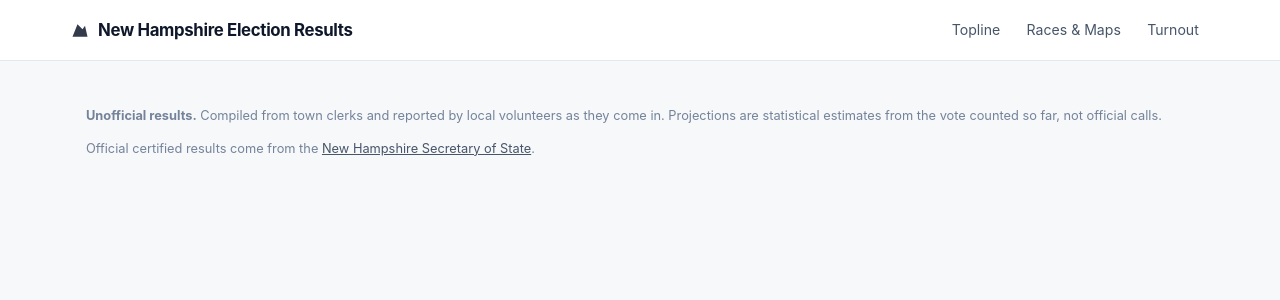
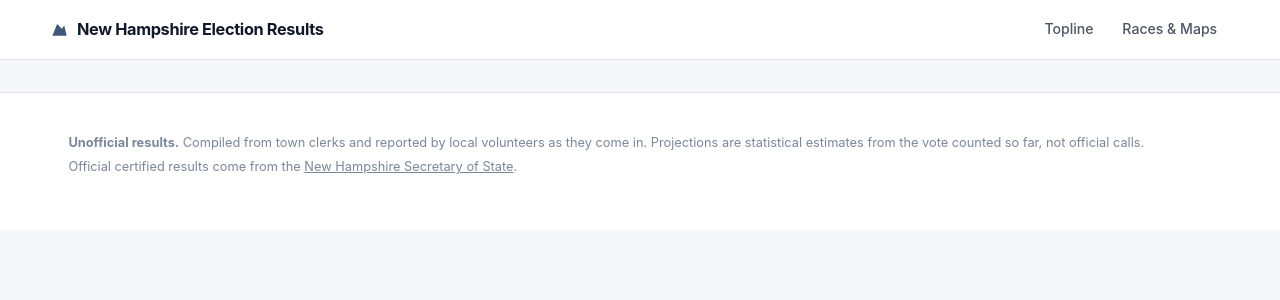
Before and after one commit to cmaidmentnh/nh-election-results, a Flask app: template templates/results_base.html in a window 1280 px wide. Shown: the top 300 px of the page. Run offline with Flask 3, Linux system fonts and the light colour scheme; the template is opened without the code that fills it, so the values that code supplies are empty.

Commit message:
Results site: light only, namespaced tokens, one typeface
Putting the map page inside a dark-capable shell broke it. portal.css is
explicitly light-only and defines its own --ink, --line and --muted; results.css
defined the same names, and its dark-mode block outranked them - so dark text
colours won while portal's hardcoded white panels stayed light, leaving the
candidate names, the precinct table and the scoreboard invisible against their
own backgrounds.

Dark mode is gone - it was never asked for and it caused this - and every
custom property here is now namespaced --rs-*, so the two stylesheets cannot
fight again. Headlines drop Palatino for the body sans at a tighter, heavier
setting, which reads like a results desk rather than a book.

Also: the clock shows 1:49 PM rather than 13:49:14, and the nav no longer links
to /turnout, which is a page on the old site and renders in the old chrome.

Co-Authored-By: Claude Opus 5 (1M context) <noreply@anthropic.com>
Claude-Session: https://claude.ai/code/session_011eaCbTnxHZGipUW4pP7Kim

```diff
--- a/static/css/results.css
+++ b/static/css/results.css
@@ -1,217 +1,162 @@
 /* nhelectionresults.org — standalone results site.
-   Palette validated with the data-viz six checks (light surface #f7f8fa):
-     R #c62828 / D #1d4ed8 — CVD ΔE 27.8 (protan), normal-vision ΔE 36.4,
-     both ≥3:1 against the surface. Party colour follows the entity, never rank.
-   Status is text + a neutral chip, so it never competes with party hue.        */
+   Light only, to match portal.css. Every custom property is namespaced --rs-*
+   so it cannot collide with portal.css, which defines its own --ink / --line /
+   --muted; an earlier unnamespaced version fought it and made half the map
+   page's text invisible.
+
+   Party colours validated with the data-viz six checks against this surface:
+   R #b91c1c / D #1d4ed8 — CVD dE and normal-vision separation both clear,
+   contrast >= 3:1. Party colour follows the entity, never rank.               */
 
 :root {
   color-scheme: light;
-  --surface:      #f7f8fa;
-  --panel:        #ffffff;
-  --panel-2:      #fbfcfd;
-  --line:         #e3e8ef;
-  --line-strong:  #cbd5e1;
-  --ink:          #0f172a;
-  --ink-2:        #475569;
-  --ink-3:        #74839a;
-
-  --r:            #c62828;
-  --r-weak:       #f6dcdc;
-  --d:            #1d4ed8;
-  --d-weak:       #dbe4fb;
-
-  /* Ordinal confidence ramp — one hue per party, dark = settled, pale = open. */
-  --r-4: #8c1d1d;  --r-3: #c62828;  --r-2: #dd6a6a;  --r-1: #eeb3b3;
-  --d-4: #16358f;  --d-3: #1d4ed8;  --d-2: #6a8ce4;  --d-1: #b3c5f2;
-  --none:         #e6eaf0;   /* no contest */
-  --unfiled:      #f0e2c8;   /* nobody filed — a write-in decides it */
-
-  --good:         #15803d;
-  --warn:         #b45309;
-  --shadow:       0 1px 2px rgba(15,23,42,.05), 0 4px 14px rgba(15,23,42,.05);
-  --radius:       12px;
-}
-
-@media (prefers-color-scheme: dark) {
-  :root:not([data-theme="light"]) {
-    color-scheme: dark;
-    --surface: #0d1117; --panel: #161b22; --panel-2: #1c222b;
-    --line: #263041; --line-strong: #37415280;
-    --ink: #f1f5f9; --ink-2: #b3c0d1; --ink-3: #8b98ab;
-    --r: #ef5350; --r-weak: #3a1a1a; --d: #6c9bff; --d-weak: #16213f;
-    --r-4: #ff8a85; --r-3: #ef5350; --r-2: #b3453f; --r-1: #6d2a28;
-    --d-4: #9dbcff; --d-3: #6c9bff; --d-2: #40619f; --d-1: #24365c;
-    --none: #222a36; --unfiled: #4a3f2a;
-    --good: #4ade80; --warn: #fbbf24;
-    --shadow: 0 1px 2px rgba(0,0,0,.4), 0 4px 14px rgba(0,0,0,.3);
-  }
-}
-:root[data-theme="dark"] {
-  color-scheme: dark;
-  --surface: #0d1117; --panel: #161b22; --panel-2: #1c222b;
-  --line: #263041; --line-strong: #374152;
-  --ink: #f1f5f9; --ink-2: #b3c0d1; --ink-3: #8b98ab;
-  --r: #ef5350; --r-weak: #3a1a1a; --d: #6c9bff; --d-weak: #16213f;
-  --r-4: #ff8a85; --r-3: #ef5350; --r-2: #b3453f; --r-1: #6d2a28;
-  --d-4: #9dbcff; --d-3: #6c9bff; --d-2: #40619f; --d-1: #24365c;
-  --none: #222a36; --unfiled: #4a3f2a;
-  --good: #4ade80; --warn: #fbbf24;
-  --shadow: 0 1px 2px rgba(0,0,0,.4), 0 4px 14px rgba(0,0,0,.3);
+  --rs-surface:   #f5f7fa;
+  --rs-panel:     #ffffff;
+  --rs-panel-2:   #f9fafc;
+  --rs-line:      #e2e7ee;
+  --rs-ink:       #111827;
+  --rs-ink-2:     #4b5563;
+  --rs-ink-3:     #7b8798;
+  --rs-r:         #b91c1c;
+  --rs-d:         #1d4ed8;
+  --rs-good:      #15803d;
+  --rs-warn:      #b45309;
+  --rs-navy:      #1e3a5f;
+  --rs-shadow:    0 1px 2px rgba(16,24,40,.05), 0 6px 18px rgba(16,24,40,.05);
+  --rs-radius:    12px;
+  --rs-sans:      ui-sans-serif, -apple-system, BlinkMacSystemFont, "Segoe UI",
+                  Inter, Roboto, "Helvetica Neue", Arial, sans-serif;
 }
 
 * { box-sizing: border-box; }
 html, body { margin: 0; }
 body {
-  background: var(--surface);
-  color: var(--ink);
-  font: 16px/1.55 ui-sans-serif, -apple-system, BlinkMacSystemFont, "Segoe UI",
-        Roboto, Helvetica, Arial, sans-serif;
+  background: var(--rs-surface);
+  color: var(--rs-ink);
+  font: 16px/1.55 var(--rs-sans);
   -webkit-font-smoothing: antialiased;
+  text-rendering: optimizeLegibility;
 }
 a { color: inherit; }
-.wrap { max-width: 1140px; margin: 0 auto; padding: 0 1rem; }
+.wrap { max-width: 1180px; margin: 0 auto; padding: 0 1.15rem; }
+
+/* Headlines share the body sans - tight, dark and confident reads more like a
+   modern results desk than a book face, and it keeps one font in the page. */
+h1, h2, h3 { font-family: var(--rs-sans); margin: 0; letter-spacing: -.021em; }
+h1 { font-size: clamp(1.55rem, 3vw, 2.05rem); font-weight: 760; line-height: 1.12; }
+h2 { font-size: 1.08rem; font-weight: 700; }
+h3 { font-size: .95rem; font-weight: 700; }
+.kicker { font-size: .7rem; font-weight: 750; letter-spacing: .11em;
+          text-transform: uppercase; color: var(--rs-ink-3); }
+.muted { color: var(--rs-ink-3); }
 
 /* ---- masthead ---------------------------------------------------------- */
-.mast { background: var(--panel); border-bottom: 1px solid var(--line); }
-.mast-in { display: flex; align-items: center; gap: 1rem; padding: .85rem 0; flex-wrap: wrap; }
-.mast a.brand { font-weight: 700; letter-spacing: -.02em; font-size: 1.05rem;
-                text-decoration: none; display: flex; align-items: center; gap: .5rem; }
-.mast .granite { width: 20px; height: 20px; flex: none; }
-.mast nav { margin-left: auto; display: flex; gap: .25rem; flex-wrap: wrap; }
-.mast nav a { text-decoration: none; color: var(--ink-2); font-size: .88rem;
-              padding: .35rem .7rem; border-radius: 999px; }
-.mast nav a:hover { background: var(--panel-2); color: var(--ink); }
-.mast nav a.on { background: var(--ink); color: var(--panel); }
+.mast { background: var(--rs-panel); border-bottom: 1px solid var(--rs-line); }
+.mast-in { display: flex; align-items: center; gap: 1rem; padding: .8rem 0; flex-wrap: wrap; }
+.mast a.brand { font-weight: 750; letter-spacing: -.022em; font-size: 1.02rem;
+                text-decoration: none; display: flex; align-items: center; gap: .5rem;
+                color: var(--rs-ink); }
+.mast .granite { width: 19px; height: 19px; flex: none; color: var(--rs-navy); }
+.mast nav { margin-left: auto; display: flex; gap: .2rem; flex-wrap: wrap; }
+.mast nav a { text-decoration: none; color: var(--rs-ink-2); font-size: .88rem;
+              font-weight: 550; padding: .35rem .8rem; border-radius: 999px; }
+.mast nav a:hover { background: var(--rs-panel-2); color: var(--rs-ink); }
+.mast nav a.on { background: var(--rs-navy); color: #fff; }
 
-/* ---- shared bits ------------------------------------------------------- */
-.card { background: var(--panel); border: 1px solid var(--line);
-        border-radius: var(--radius); box-shadow: var(--shadow); }
-.muted { color: var(--ink-3); }
-.tabnum { font-variant-numeric: tabular-nums; }
+.demo-banner { background: #fffbeb; border: 1px solid #fde68a; color: #92400e;
+               padding: .55rem .85rem; border-radius: 10px; margin: 1rem 0;
+               font-weight: 650; font-size: .85rem; }
 
-.chip { display: inline-flex; align-items: center; gap: .3rem; font-size: .68rem;
-        font-weight: 700; text-transform: uppercase; letter-spacing: .05em;
-        padding: 3px 9px; border-radius: 999px;
-        background: var(--panel-2); color: var(--ink-2); border: 1px solid var(--line); }
-.chip.good   { color: var(--good); border-color: color-mix(in srgb, var(--good) 35%, var(--line)); }
-.chip.warn   { color: var(--warn); border-color: color-mix(in srgb, var(--warn) 35%, var(--line)); }
-.chip .dot { width: 7px; height: 7px; border-radius: 50%; background: currentColor; }
+footer.site { color: var(--rs-ink-3); font-size: .8rem; padding: 2.2rem 0 3rem;
+              border-top: 1px solid var(--rs-line); margin-top: 2rem; background: var(--rs-panel); }
+footer.site p { margin: .3rem 0; }
 
-.demo-banner { background: color-mix(in srgb, var(--warn) 12%, var(--panel));
-               border: 1px solid color-mix(in srgb, var(--warn) 35%, var(--line));
-               color: var(--warn); padding: .55rem .85rem; border-radius: 10px;
-               margin: 1rem 0; font-weight: 650; font-size: .85rem; }
+/* ---- page header ------------------------------------------------------- */
+.pagehead { padding: 1.9rem 0 1.5rem; background: var(--rs-panel);
+            border-bottom: 1px solid var(--rs-line); }
+.headgrid { display: grid; grid-template-columns: 1fr auto; gap: 1.5rem; align-items: end; }
+@media (max-width: 780px) { .headgrid { grid-template-columns: 1fr; } }
+.pagehead .lede { color: var(--rs-ink-2); margin: .55rem 0 0; max-width: 60ch; font-size: .96rem; }
 
-footer.site { color: var(--ink-3); font-size: .8rem; padding: 2rem 0 3rem; }
-footer.site a { color: var(--ink-2); }
+.report { min-width: 250px; }
+.report .big { font-size: 2.15rem; font-weight: 780; line-height: 1;
+               font-variant-numeric: tabular-nums; letter-spacing: -.03em; }
+.report .of { color: var(--rs-ink-3); font-size: .83rem; margin-top: .3rem; }
+.meter-bar { height: 6px; border-radius: 4px; background: var(--rs-line);
+             overflow: hidden; margin-top: .5rem; }
+.meter-bar i { display: block; height: 100%; background: var(--rs-navy);
+               border-radius: 4px; transition: width .6s ease; }
 
-/* ---- reporting meter --------------------------------------------------- */
-.meter { display: flex; align-items: baseline; gap: .6rem; flex-wrap: wrap;
-         font-size: .9rem; color: var(--ink-2); }
-.meter b { color: var(--ink); font-size: 1.05rem; }
-.meter-bar { height: 6px; border-radius: 4px; background: var(--line);
-             overflow: hidden; flex-basis: 100%; margin-top: .4rem; }
-.meter-bar i { display: block; height: 100%; background: var(--ink-2);
-               transition: width .6s ease; }
-
-/* ======================================================================
-   Typography — a serif display face for headlines gives an election desk
-   its authority; the data itself stays in a tabular-lining sans.
-   ====================================================================== */
-.display, h1, h2, h3 {
-  font-family: "Iowan Old Style", "Palatino Linotype", Palatino, Charter,
-               Georgia, "Times New Roman", serif;
-  font-weight: 600; letter-spacing: -.015em; margin: 0;
-}
-h1 { font-size: clamp(1.6rem, 3.2vw, 2.3rem); line-height: 1.15; }
-h2 { font-size: 1.15rem; }
-h3 { font-size: .98rem; }
-.kicker { font-size: .72rem; font-weight: 700; letter-spacing: .1em;
-          text-transform: uppercase; color: var(--ink-3); }
-
-/* ---- page header ------------------------------------------------------ */
-.pagehead { padding: 1.9rem 0 1.4rem; border-bottom: 1px solid var(--line);
-            background: var(--panel); }
-.pagehead .lede { color: var(--ink-2); margin: .5rem 0 0; max-width: 62ch; }
-.headgrid { display: grid; grid-template-columns: 1fr auto; gap: 1.2rem;
-            align-items: end; }
-@media (max-width: 760px) { .headgrid { grid-template-columns: 1fr; } }
-
-/* ---- the reporting meter, as a real figure ---------------------------- */
-.report { min-width: 260px; }
-.report .big { font-size: 2.1rem; font-weight: 700; line-height: 1;
-               font-variant-numeric: tabular-nums; }
-.report .of { color: var(--ink-3); font-size: .85rem; margin-top: .25rem; }
+/* ---- status chip ------------------------------------------------------- */
+.chip { display: inline-flex; align-items: center; gap: .32rem; font-size: .67rem;
+        font-weight: 750; text-transform: uppercase; letter-spacing: .055em;
+        padding: 3px 9px; border-radius: 999px; background: var(--rs-panel-2);
+        color: var(--rs-ink-2); border: 1px solid var(--rs-line); }
+.chip .dot { width: 6px; height: 6px; border-radius: 50%; background: currentColor; }
+.chip.good { color: var(--rs-good); background: #f0fdf4; border-color: #bbf7d0; }
+.chip.warn { color: var(--rs-warn); background: #fffbeb; border-color: #fde68a; }
 
 /* ---- race cards -------------------------------------------------------- */
 main { padding: 1.5rem 0 1rem; }
-.races { display: grid; gap: 1rem; }
-.race-card { background: var(--panel); border: 1px solid var(--line);
-             border-radius: var(--radius); box-shadow: var(--shadow);
-             overflow: hidden; }
-.race-head { display: flex; align-items: baseline; gap: .75rem; flex-wrap: wrap;
-             padding: .8rem 1.1rem; border-bottom: 1px solid var(--line);
-             background: var(--panel-2); }
-.race-head .seat { color: var(--ink-3); font-size: .8rem; }
+.races { display: grid; gap: 1.05rem; }
+.race-card { background: var(--rs-panel); border: 1px solid var(--rs-line);
+             border-radius: var(--rs-radius); box-shadow: var(--rs-shadow); overflow: hidden; }
+.race-head { padding: .85rem 1.15rem; border-bottom: 1px solid var(--rs-line);
+             background: var(--rs-panel-2); }
 .sides { display: grid; grid-template-columns: 1fr 1fr; }
-@media (max-width: 820px) { .sides { grid-template-columns: 1fr; } }
-.side { padding: .95rem 1.1rem 1.1rem; }
-.side + .side { border-left: 1px solid var(--line); }
-@media (max-width: 820px) { .side + .side { border-left: 0; border-top: 1px solid var(--line); } }
+@media (max-width: 840px) { .sides { grid-template-columns: 1fr; } }
+.side { padding: 1rem 1.15rem 1.15rem; }
+.side + .side { border-left: 1px solid var(--rs-line); }
+@media (max-width: 840px) { .side + .side { border-left: 0; border-top: 1px solid var(--rs-line); } }
 
-.side-head { display: flex; align-items: center; gap: .5rem; flex-wrap: wrap;
-             margin-bottom: .7rem; }
-.party-tag { font-size: .72rem; font-weight: 800; letter-spacing: .09em;
-             text-transform: uppercase; }
-.side.R .party-tag { color: var(--r); }
-.side.D .party-tag { color: var(--d); }
+.side-head { display: flex; align-items: center; gap: .5rem; flex-wrap: wrap; margin-bottom: .8rem; }
+.party-tag { font-size: .71rem; font-weight: 800; letter-spacing: .09em; text-transform: uppercase; }
+.side.R .party-tag { color: var(--rs-r); }
+.side.D .party-tag { color: var(--rs-d); }
 
-/* candidate row: name, bar, number — bar anchored to the baseline,
-   4px rounded data-end, 2px gap between fills. */
-.cand { margin-bottom: .6rem; }
-.cand:last-child { margin-bottom: 0; }
-.cand-top { display: flex; justify-content: space-between; align-items: baseline;
-            gap: .75rem; }
-.cand-name { font-weight: 550; font-size: .93rem; }
-.cand-name .tick { color: var(--good); font-weight: 800; margin-left: .3rem; }
-.cand-num { font-size: .88rem; color: var(--ink-2); white-space: nowrap;
+.cand { margin-bottom: .62rem; }
+.cand:last-of-type { margin-bottom: 0; }
+.cand-top { display: flex; justify-content: space-between; align-items: baseline; gap: .8rem; }
+.cand-name { font-weight: 560; font-size: .93rem; color: var(--rs-ink); }
+.cand-name .tick { color: var(--rs-good); font-weight: 800; margin-left: .28rem; }
+.cand-num { font-size: .87rem; color: var(--rs-ink-2); white-space: nowrap;
             font-variant-numeric: tabular-nums; }
-.cand-num b { color: var(--ink); }
-.track { height: 9px; border-radius: 5px; background: var(--line);
-         overflow: hidden; margin-top: .3rem; position: relative; }
+.cand-num b { color: var(--rs-ink); font-weight: 700; }
+.track { height: 9px; border-radius: 5px; background: #eef1f5; overflow: hidden;
+         margin-top: .32rem; position: relative; }
 .track i { position: absolute; inset: 0 auto 0 0; border-radius: 5px;
            transition: width .7s cubic-bezier(.22,.61,.36,1); }
-.side.R .track .now { background: var(--r); }
-.side.D .track .now { background: var(--d); }
-.track .proj { opacity: .26; }
-.cand.lead .cand-name { font-weight: 700; }
+.side.R .track .now { background: var(--rs-r); }
+.side.D .track .now { background: var(--rs-d); }
+.track .proj { opacity: .22; }
+.cand.lead .cand-name { font-weight: 720; }
 
-/* win probability — the headline the model actually supports */
-.prob { display: flex; align-items: baseline; gap: .45rem; margin-top: .55rem;
-        padding-top: .55rem; border-top: 1px dashed var(--line); font-size: .84rem;
-        color: var(--ink-2); }
-.prob b { font-size: 1.02rem; color: var(--ink); font-variant-numeric: tabular-nums; }
-.prob .who { font-weight: 600; }
-.prob.early { color: var(--ink-3); font-style: italic; }
+.prob { display: flex; align-items: baseline; gap: .4rem; margin-top: .7rem;
+        padding-top: .6rem; border-top: 1px solid var(--rs-line);
+        font-size: .855rem; color: var(--rs-ink-2); }
+.prob b { font-size: 1.06rem; color: var(--rs-ink); font-weight: 780;
+          font-variant-numeric: tabular-nums; }
+.prob .who { font-weight: 650; color: var(--rs-ink); }
+.prob.early { color: var(--rs-ink-3); }
 
-.side-foot { margin-top: .6rem; font-size: .78rem; color: var(--ink-3);
+.side-foot { margin-top: .55rem; font-size: .78rem; color: var(--rs-ink-3);
              display: flex; justify-content: space-between; gap: .6rem; flex-wrap: wrap; }
 
 /* ---- chamber summary --------------------------------------------------- */
-.chambers { display: grid; grid-template-columns: repeat(auto-fit, minmax(260px, 1fr));
-            gap: 1rem; margin-top: 1rem; }
-.chamber { background: var(--panel); border: 1px solid var(--line);
-           border-radius: var(--radius); box-shadow: var(--shadow); padding: 1rem 1.1rem; }
-.chamber h3 { margin-bottom: .6rem; }
-.crow { display: grid; grid-template-columns: 5.5rem 1fr auto; gap: .6rem;
-        align-items: center; font-size: .86rem; margin-bottom: .45rem; }
-.crow .lbl { color: var(--ink-2); }
-.crow .n { font-variant-numeric: tabular-nums; color: var(--ink-2); }
+.chambers { display: grid; grid-template-columns: repeat(auto-fit, minmax(270px, 1fr));
+            gap: 1.05rem; margin-top: 1.05rem; }
+.chamber { background: var(--rs-panel); border: 1px solid var(--rs-line);
+           border-radius: var(--rs-radius); box-shadow: var(--rs-shadow); padding: 1rem 1.15rem; }
+.chamber h3 { margin-bottom: .7rem; }
+.crow { display: grid; grid-template-columns: 5.6rem 1fr auto; gap: .65rem;
+        align-items: center; font-size: .855rem; margin-bottom: .5rem; }
+.crow .lbl { color: var(--rs-ink-2); }
+.crow .n { font-variant-numeric: tabular-nums; color: var(--rs-ink-2); }
 .crow .track { margin-top: 0; }
 
-.more-link { display: flex; justify-content: space-between; align-items: center;
-             gap: 1rem; background: var(--panel); border: 1px solid var(--line);
-             border-radius: var(--radius); box-shadow: var(--shadow);
-             padding: 1rem 1.1rem; text-decoration: none; margin-top: 1rem; }
-.more-link:hover { background: var(--panel-2); }
-.more-link .arrow { color: var(--ink-3); font-size: 1.2rem; }
+.more-link { display: flex; justify-content: space-between; align-items: center; gap: 1rem;
+             background: var(--rs-panel); border: 1px solid var(--rs-line);
+             border-radius: var(--rs-radius); box-shadow: var(--rs-shadow);
+             padding: 1rem 1.15rem; text-decoration: none; margin-top: 1.05rem; }
+.more-link:hover { background: var(--rs-panel-2); }
+.more-link .arrow { color: var(--rs-ink-3); font-size: 1.2rem; }
--- a/templates/contested_map.html
+++ b/templates/contested_map.html
@@ -138,7 +138,7 @@ function renderView(){
 function refresh(){ const o=curO,p=curP;
   fetch('/api/contested/'+o.key+'/board?party='+p+Q).then(r=>r.json()).then(b=>{
     if(o!==curO||p!==curP)return; board={}; b.races.forEach(r=>board[r.code]=r);
-    const n=new Date(); document.getElementById('pt-updated').innerHTML=`<span class="pt-pulse"></span>Updated ${pad(n.getHours())}:${pad(n.getMinutes())}:${pad(n.getSeconds())} · 30s`;
+    const n=new Date(); document.getElementById('pt-updated').innerHTML=`<span class="pt-pulse"></span>Updated ${n.toLocaleTimeString('en-US',{hour:'numeric',minute:'2-digit'})}`;
     renderScore();
     // In-place update where possible so the user's zoom/pan is preserved.
     if(detailCtx){ loadDetail(detailCtx.o,detailCtx.code,detailCtx.party); }
--- a/templates/results_base.html
+++ b/templates/results_base.html
@@ -28,7 +28,6 @@
          class="{{ 'on' if active == 'topline' }}">Topline</a>
       <a href="/contested{{ '?demo=1' if demo else '' }}"
          class="{{ 'on' if active == 'races' }}">Races &amp; Maps</a>
-      <a href="/turnout">Turnout</a>
     </nav>
   </div>
 </header>
```
